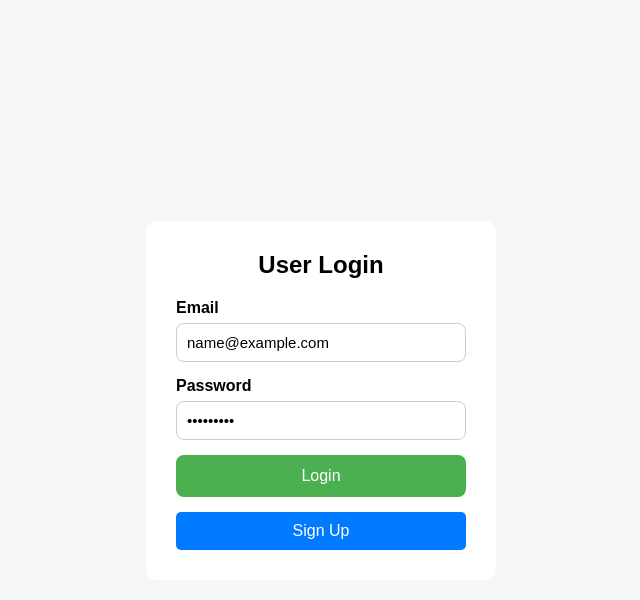
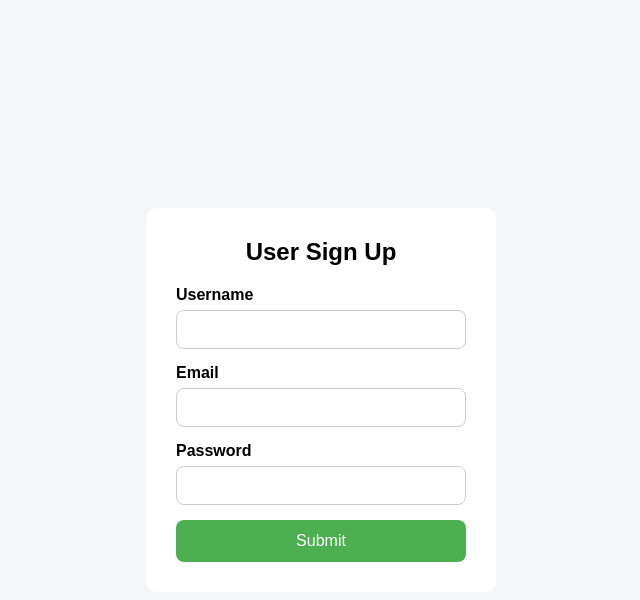
Before and after one commit to psricky/sharpenerTasks, a website: page expenseApp/public/index.html in a window 1280 px wide. Both pictures are taken after typing "name@example.com", "Sample123" into the empty fields and a click on the button "Sign Up". Shown: the whole page, without its empty margins (319-959 px from the left). Drawn offline with nearby package versions, Linux system fonts and the light colour scheme; no server answers.

```diff
--- a/expenseApp/public/index.html
+++ b/expenseApp/public/index.html
@@ -30,20 +30,45 @@
       </div>
 
       <button type="submit">Login</button>
-      <button class="signup-btn">Sign Up</button>
+      <button class="signup-btn" id="signupBtn">Sign Up</button>
 
     </form>
 
   </div>
+  <!-- ================= SIGN UP PAGE ================= -->
 
+  <div class="login-box" id="signupSection">
+
+    <h2>User Sign Up</h2>
+
+    <form id="signupForm">
+      <div class="form-group">
+        <label>Username</label>
+        <input type="text" id="username" required>
+      </div>
+      <div class="form-group">
+        <label>Email</label>
+        <input type="email" id="signupEmail" required>
+      </div>
+
+      <div class="form-group">
+        <label>Password</label>
+        <input type="password" id="signuppassword" required>
+      </div>
+
+      <button type="submit">Submit</button>
+
+    </form>
+
+  </div>
   <!-- ================= EXPENSE APP ================= -->
   <div class="card" id="expenseSection">
     <div style="display: flex;justify-content: space-between;">
 
       <h2>Expense Tracker</h2>
       <div style="display: flex;gap: 5px;">
-         <button id="premiumBtn" class="premium-btn">Buy Premium Membership</button>
-         <h2 id="premiumStatusText">Premium Member</h2>
+        <button id="premiumBtn" class="premium-btn">Buy Premium Membership</button>
+        <h2 id="premiumStatusText">Premium Member</h2>
         <button onclick="logout()">Logout</button>
       </div>
     </div>
--- a/expenseApp/public/index.js
+++ b/expenseApp/public/index.js
@@ -1,5 +1,6 @@
 
 window.addEventListener("DOMContentLoaded", async () => {
+    document.getElementById("signupSection").style.display = "none";
     if (localStorage.getItem("isLoggedIn") === "true") {
         document.getElementById("loginSection").style.display = "none";
         document.getElementById("expenseSection").style.display = "block";
@@ -34,6 +35,7 @@
         localStorage.setItem("isLoggedIn", true);
         localStorage.setItem("token", response.data.token);
         document.getElementById("loginSection").style.display = "none";
+         document.getElementById("premiumStatusText").style.display = "none";
         document.getElementById("expenseSection").style.display = "block";
 
         await getUserDetails();
@@ -44,6 +46,32 @@
     }
 });
 
+document.getElementById("signupBtn").addEventListener("click", async function (e) {
+    try {
+        e.preventDefault();
+        e.stopPropagation();
+        document.getElementById("loginSection").style.display = "none";
+        document.getElementById("signupSection").style.display = "block";
+    } catch (error) {
+        console.error("Error showing signup form:", error);
+    }
+});
+document.getElementById("signupForm").addEventListener("submit", async function (e) {
+    try {
+        // successful signup
+        e.preventDefault();
+        const username = document.getElementById("username").value;
+        const email = document.getElementById("signupEmail").value;
+        const password = document.getElementById("signuppassword").value;
+        const userData = { username, email, password };
+        const response = await axios.post("http://localhost:3000/user/signup", userData);
+        document.getElementById("signupSection").style.display = "none";
+        document.getElementById("loginSection").style.display = "block";
+        alert("Signup successful! Please login to continue.");
+    } catch (error) {
+        console.error("Signup failed:", error);
+    }
+});
 document.getElementById("expenseForm").addEventListener("submit", async function (e) {
     try {
         e.preventDefault();
```
